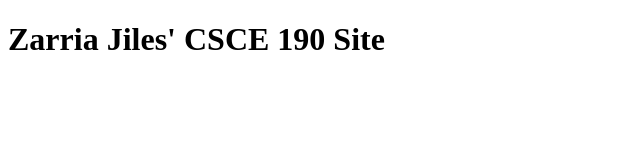
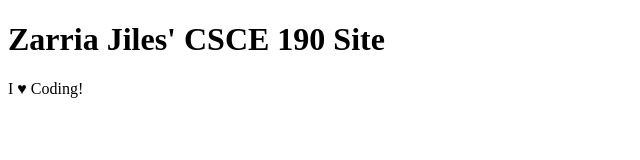
Before and after one commit to Zarria-Jiles/Zarria-Jiles.github.io, a plain HTML site: page index.html in a window 1280 px wide. Shown: the full height of the page, 0-640 px from the left. Drawn offline with Linux system fonts and the light colour scheme.

Commit message:
Add files via upload

```diff
--- a/index.html
+++ b/index.html
@@ -5,5 +5,7 @@
     </head>
     <body>
 <h1>Zarria Jiles' CSCE 190 Site</h1>
+
+<p>I &hearts; Coding!</p>
     </body>
 </html>
```
